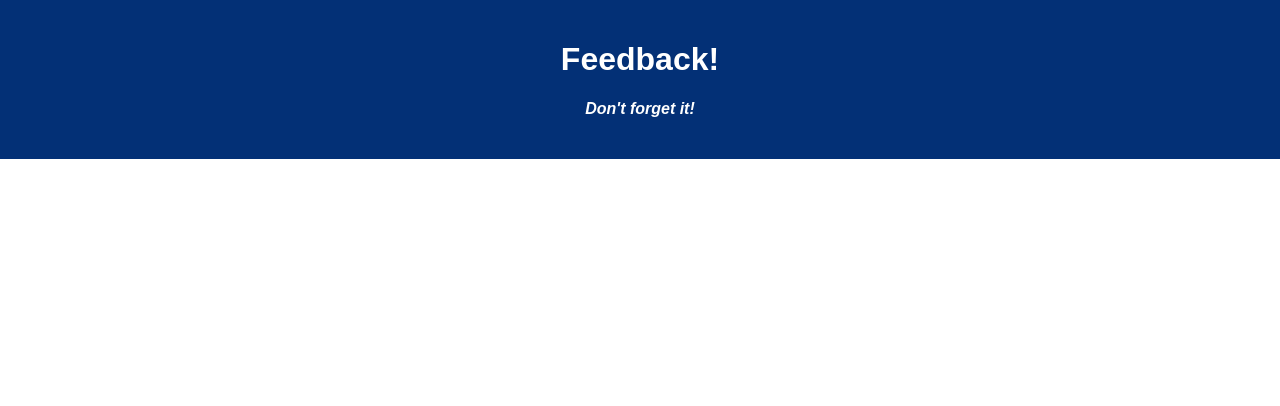
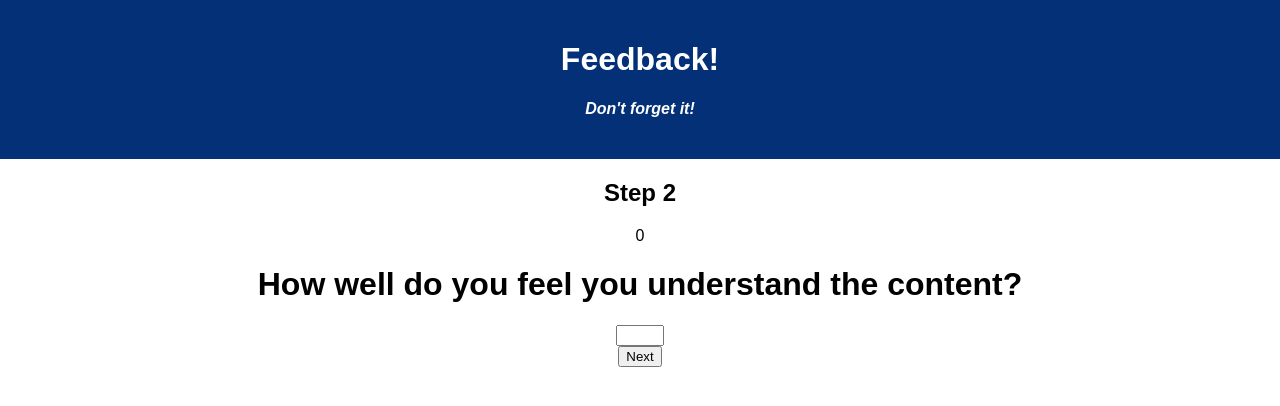
Before and after one commit to LiamKing1/Redux-feedback-loop, a React (Create React App) app: page /#/page/one in a window 1280 px wide. Shown: the top 406 px of the page. Built offline with nearby package versions, Linux system fonts and the light colour scheme.

Commit message:
Ive pretty much got all of my routes setup, displaying information. Ive included a progress bar, without much design, along with creating its own route. ive made some edits to my server and router files and yeah, i need some rest.

```diff
--- a/src/components/App/App.jsx
+++ b/src/components/App/App.jsx
@@ -1,6 +1,11 @@
 import React from 'react';
 import axios from 'axios';
 import './App.css';
+import { HashRouter as Router, Route, Link } from 'react-router-dom';
+import Feelings from '../Feelings/Feelings';
+import Comments from '../Comments/Comments';
+import Support from '../Support/Support';
+import Understanding from '../Understanding/Understanding';
 
 function App() {
 
@@ -10,6 +15,28 @@ function App() {
         <h1 className='App-title'>Feedback!</h1>
         <h4>Don't forget it!</h4>
       </header>
+      <div>
+        <Router>
+          {/* <Header /> */}
+          <div>
+            <Route exact path='/'>
+              <Feelings />
+            </Route>
+            <Route exact path='/page/one'>
+              <Understanding />
+            </Route>
+            <Route exact path='/page/two'>
+              <Support />
+            </Route>
+            <Route exact path='/page/three'>
+              <Comments />
+            </Route>
+          </div>
+        </Router>
+        {/* <Comments />
+        <Support />
+        <Understanding /> */}
+      </div>
     </div>
   );
 }
--- a/src/components/Comments/Comments.js
+++ b/src/components/Comments/Comments.js
@@ -1,21 +1,38 @@
 import { useState, useEffect } from "react";
 import { useDispatch, useSelector } from "react-redux";
 import { useHistory } from "react-router-dom";
+import ProgressBar from "../ProgressBar/ProgressBar";
 
-function Comments() {
+function Feelings() {
 
-    const history = useHistory();
-    const dispatch = Dispatch();
-    const [newComment, setNewComment] = useState('');
+    const history = useHistory(); // use History
+    const storeItems = useSelector(store => store.comment); // my GETTER
+    const dispatch = useDispatch();
 
-    return(
+    const [newComment, setNewComment] = useState('')
+
+    const handleComment = () => {
+        dispatch({ type: 'COMMENT', payload: newComment });
+    }
+
+    return (
         <div>
-
+            <ProgressBar step={4} />
+            {/* <pre>{JSON.stringify(storeItems)}</pre> */}
+            <p> {storeItems}</p>
+            <form onSubmit={handleComment}>
+                <input
+                    type='number'
+                    min='0'
+                    max='5'
+                    value={newComment}
+                    onChange={(event) => setNewComment(event.target.value)}
+                    required>
+                </input>
+            </form>
+            <button onClick={() => history.push('/review')} className="button">Next</button>
         </div>
     )
+}
 
-};
-
-
-
-export default Comments;
+export default Feelings;
--- a/src/components/Feelings/Feelings.js
+++ b/src/components/Feelings/Feelings.js
@@ -1,6 +1,7 @@
 import { useState, useEffect } from "react";
 import { useDispatch, useSelector } from "react-redux";
 import { useHistory } from "react-router-dom";
+import ProgressBar from "../ProgressBar/ProgressBar";
 
 function Feelings() {
 
@@ -16,8 +17,11 @@ function Feelings() {
 
     return (
         <div>
-            <pre>{JSON.stringify(storeItems)}</pre>
+            <ProgressBar step={1} />
+            {/* <pre>{JSON.stringify(storeItems)}</pre> */}
+            <p> {storeItems}</p>
             <form onSubmit={handleFeeling}>
+                <h1> How are you feeling today? </h1>
                 <input
                     type='number'
                     min='0'
@@ -27,6 +31,7 @@ function Feelings() {
                     required>
                 </input>
             </form>
+            <button onClick={() => history.push('/page/one')} className="button">Next</button>
         </div>
     )
 }
--- /dev/null
+++ b/src/components/ProgressBar/ProgressBar.js
@@ -0,0 +1,10 @@
+const ProgressBar = ({ step }) => {
+    return (
+        <>
+            {/* MUI Stepper would go here */}
+            <h2>Step {step}</h2>
+        </>
+    );
+}
+
+export default ProgressBar;
--- a/src/components/Support/Support.js
+++ b/src/components/Support/Support.js
@@ -0,0 +1,39 @@
+import { useState, useEffect } from "react";
+import { useDispatch, useSelector } from "react-redux";
+import { useHistory } from "react-router-dom";
+import ProgressBar from "../ProgressBar/ProgressBar";
+
+function Support() {
+
+    const history = useHistory(); // use History
+    const storeItems = useSelector(store => store.support); // my GETTER
+    const dispatch = useDispatch();
+
+    const [newSupport, setNewSupport] = useState('')
+
+    const handleFeeling = () => {
+        dispatch({ type: 'SUPPORT_LVL', payload: newSupport });
+    }
+
+    return (
+        <div>
+            <ProgressBar step={3} />
+            {/* <pre>{JSON.stringify(storeItems)}</pre> */}
+            <p> {storeItems}</p>
+            <form onSubmit={handleFeeling}>
+                <h1> How well do you feel you are being supported? </h1>
+                <input
+                    type='number'
+                    min='0'
+                    max='5'
+                    value={newSupport}
+                    onChange={(event) => setNewSupport(event.target.value)}
+                    required>
+                </input>
+            </form>
+            <button onClick={() => history.push('/page/three')} className="button">Next</button>
+        </div>
+    )
+}
+
+export default Support;
--- a/src/components/Understanding/Understanding.js
+++ b/src/components/Understanding/Understanding.js
@@ -0,0 +1,39 @@
+import { useState, useEffect } from "react";
+import { useDispatch, useSelector } from "react-redux";
+import { useHistory } from "react-router-dom";
+import ProgressBar from "../ProgressBar/ProgressBar";
+
+function Understanding() {
+
+    const history = useHistory(); // use History
+    const storeItems = useSelector(store => store.understanding); // my GETTER
+    const dispatch = useDispatch();
+
+    const [newUnderstanding, setNewUnderstanding] = useState('')
+
+    const handleUnderstanding = () => {
+        dispatch({ type: 'UNDERSTANDING_LVL', payload: newUnderstanding });
+    }
+
+    return (
+        <div>
+            <ProgressBar step={2} />
+            {/* <pre>{JSON.stringify(storeItems)}</pre> */}
+            <p> {storeItems}</p>
+            <form onSubmit={handleUnderstanding}>
+                <h1> How well do you feel you understand the content? </h1>
+                <input
+                    type='number'
+                    min='0'
+                    max='5'
+                    value={newUnderstanding}
+                    onChange={(event) => setNewUnderstanding(event.target.value)}
+                    required>
+                </input>
+            </form>
+            <button onClick={() => history.push('/page/two')} className="button">Next</button>
+        </div>
+    )
+}
+
+export default Understanding;
--- a/src/index.js
+++ b/src/index.js
@@ -6,6 +6,7 @@ import registerServiceWorker from './registerServiceWorker';
 import { createStore, combineReducers, applyMiddleware } from 'redux';
 import logger from 'redux-logger';
 import { Provider } from 'react-redux';
+import axios from 'axios';
 // import { takeEvery, }
 
 // function* getElements() {
@@ -18,6 +19,33 @@ import { Provider } from 'react-redux';
 
 const feelings = (state = 0, action) => {
     console.log('In FEELINGS function', action);
+    if (action.type === 'SHARE_FEELINGS') {
+        return action.payload;
+    }
+    return state;
+}
+
+const understanding = (state = 0, action) => {
+    console.log('In UNDERSTANDING function', action);
+    if (action.type === 'UNDERSTANDING_LVL') {
+        return action.payload;
+    }
+    return state;
+}
+
+const support = (state = 0, action) => {
+    console.log('In FEELINGS function', action);
+    if (action.type === 'SUPPORT_LVL') {
+        return action.payload;
+    }
+    return state;
+}
+
+const comments = (state = 0, action) => {
+    console.log('In FEELINGS function', action);
+    if (action.type === 'COMMENT') {
+        return action.payload;
+    }
     return state;
 }
 
@@ -25,9 +53,12 @@ const liamsStore = createStore(
     combineReducers(
         {
             feelings,
+            understanding,
+            support,
+            comments,
         }
     ),
-    // applyMiddleware(logger)
+    applyMiddleware(logger)
 )
 
 
```
Also changed, not shown: 1 other file (tests, documents, lock files or other folders).
